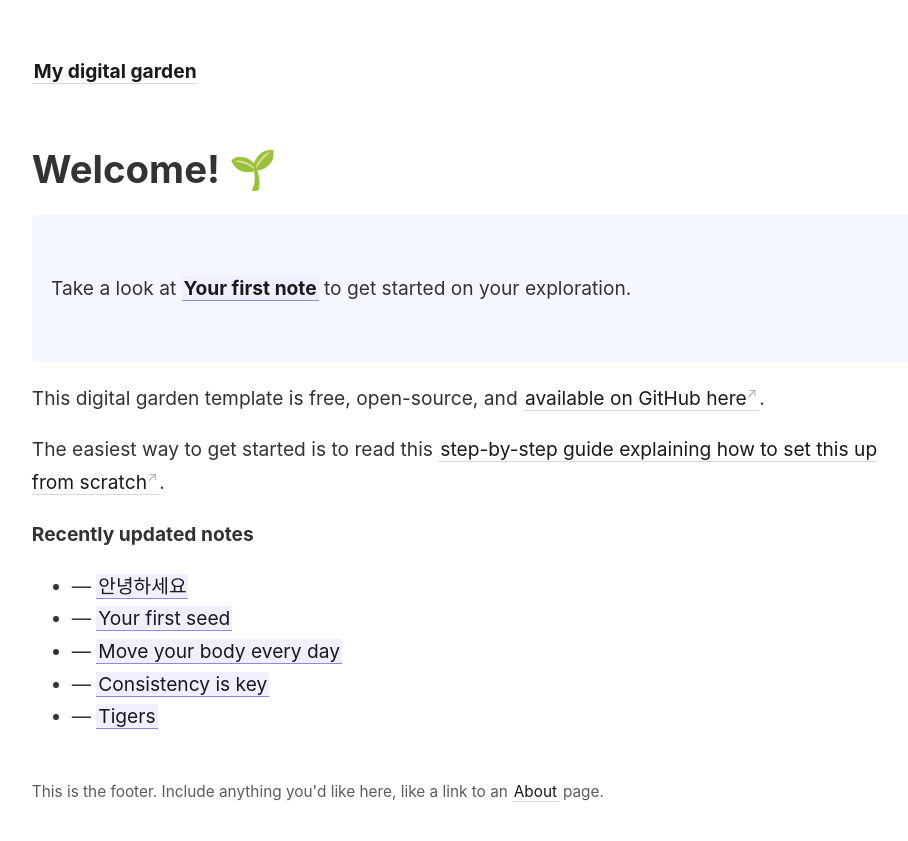
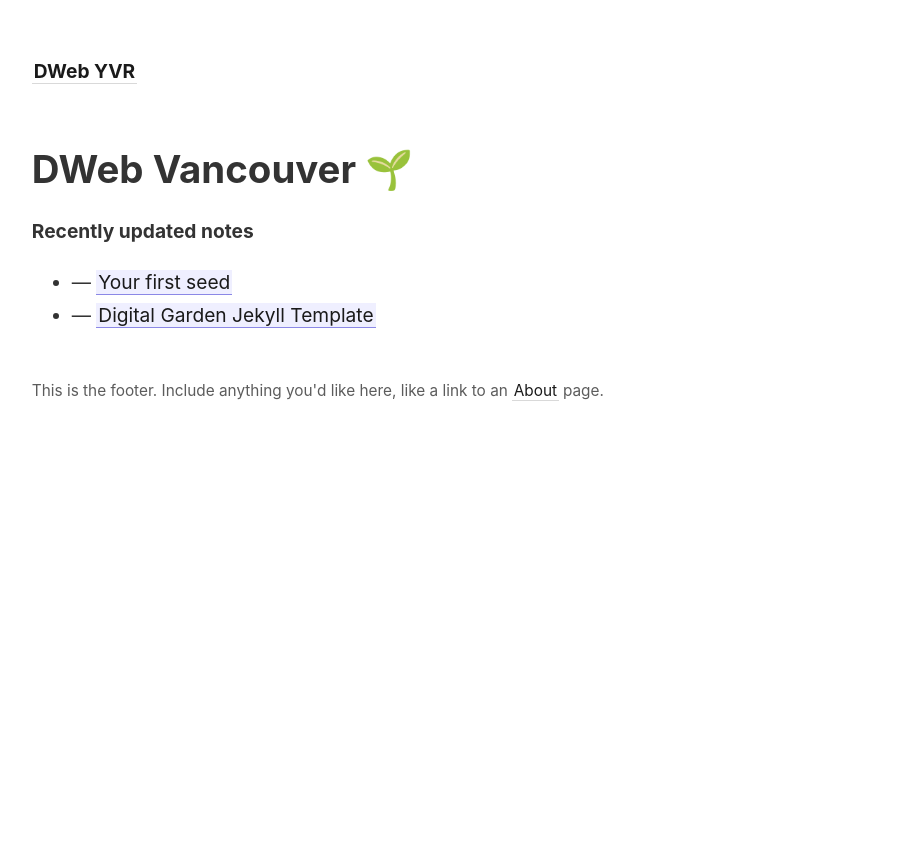
Before and after one commit to DWebYVR/notes, a Jekyll site: the page built from _pages/index.md, in a window 1280 px wide. Shown: the top 841 px of the page, without its empty margins (45-953 px from the left). Built offline with Jekyll 4.4.1, drawn with Linux system fonts in a browser that asks for light colours.

Commit message:
Initial config and setup

```diff
--- a/_config.yml
+++ b/_config.yml
@@ -1,10 +1,10 @@
-title:               My digital garden
+title:               DWeb YVR
 include:             ['_pages']
 exclude:             ['_includes/notes_graph.json']
 # You may need to change the base URL depending on your deploy configuration.
 # Specifically, when using GitHub Pages, the baseurl should point to where GitHub
 # Pages deploys your repository (which is usually the repository name).
-baseurl:             ''
+baseurl:             'https://dwebyvr.github.io/notes/'
 
 # If you are using a host that cannot resolve URLs that do
 # not end with .html (such as Neocities), set this to 'true'.
--- a/_notes/안녕하세요.md
+++ /dev/null
@@ -1,5 +0,0 @@
----
-title: 안녕하세요
----
-
-This template supports any language. Come as you are! :)
--- a/_pages/index.md
+++ b/_pages/index.md
@@ -5,15 +5,7 @@ id: home
 permalink: /
 ---
 
-# Welcome! 🌱
-
-<p style="padding: 3em 1em; background: #f5f7ff; border-radius: 4px;">
-  Take a look at <span style="font-weight: bold">[[Your first note]]</span> to get started on your exploration.
-</p>
-
-This digital garden template is free, open-source, and [available on GitHub here](https://github.com/maximevaillancourt/digital-garden-jekyll-template).
-
-The easiest way to get started is to read this [step-by-step guide explaining how to set this up from scratch](https://maximevaillancourt.com/blog/setting-up-your-own-digital-garden-with-jekyll).
+# DWeb Vancouver 🌱
 
 <strong>Recently updated notes</strong>
 
```
Also changed, not shown: README.md (+2 -34 lines), _notes/accents.md (deleted, +0 -5 lines), _notes/animals/cats.md (deleted, +0 -21 lines), _notes/animals/tigers.md (deleted, +0 -5 lines), _notes/consistency.md (deleted, +0 -7 lines), _notes/digital-garden-jekyll-template.md (added, +41 -0 lines), _notes/move your body every day.md (deleted, +0 -11 lines), _pages/about.md (+1 -3 lines).
